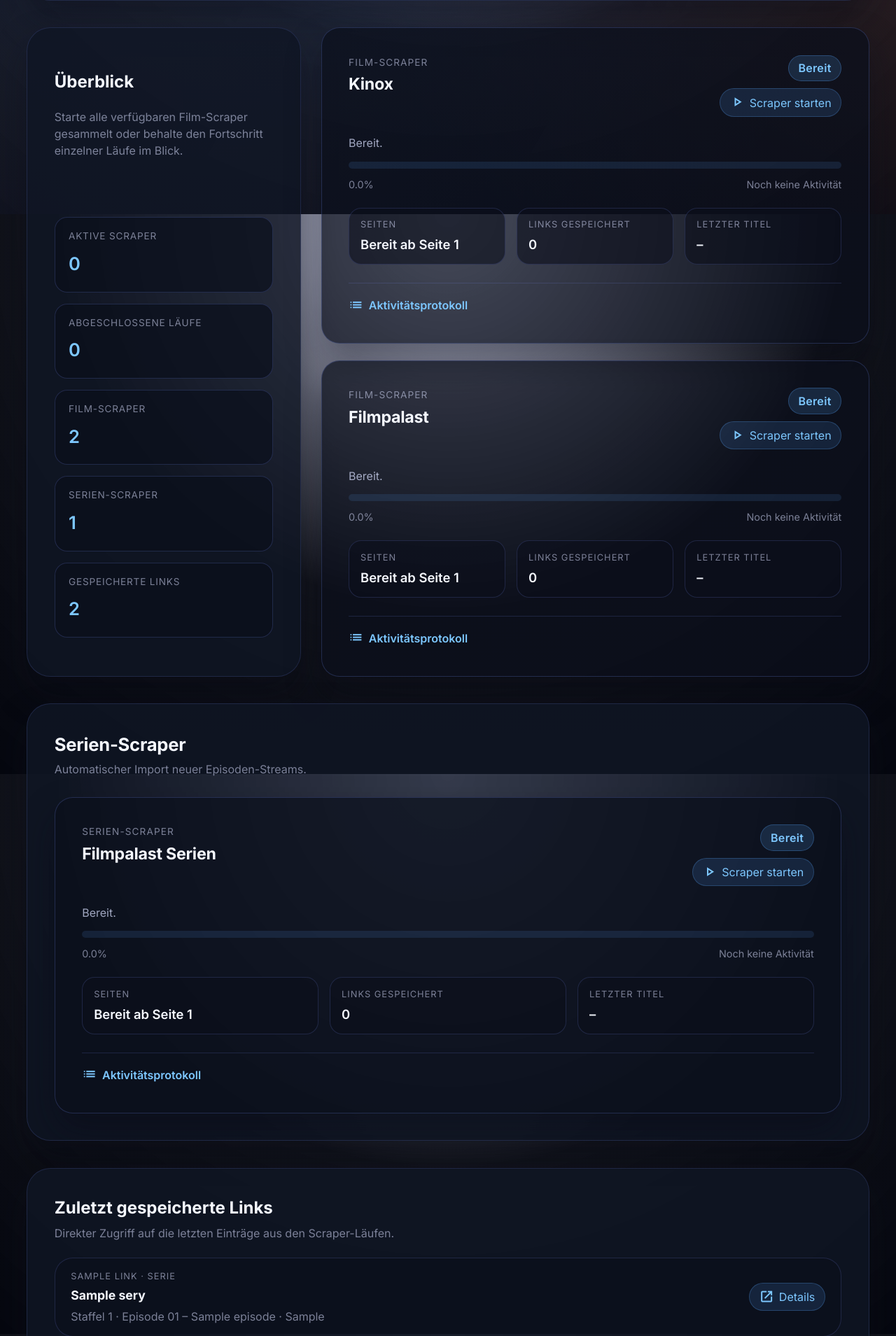
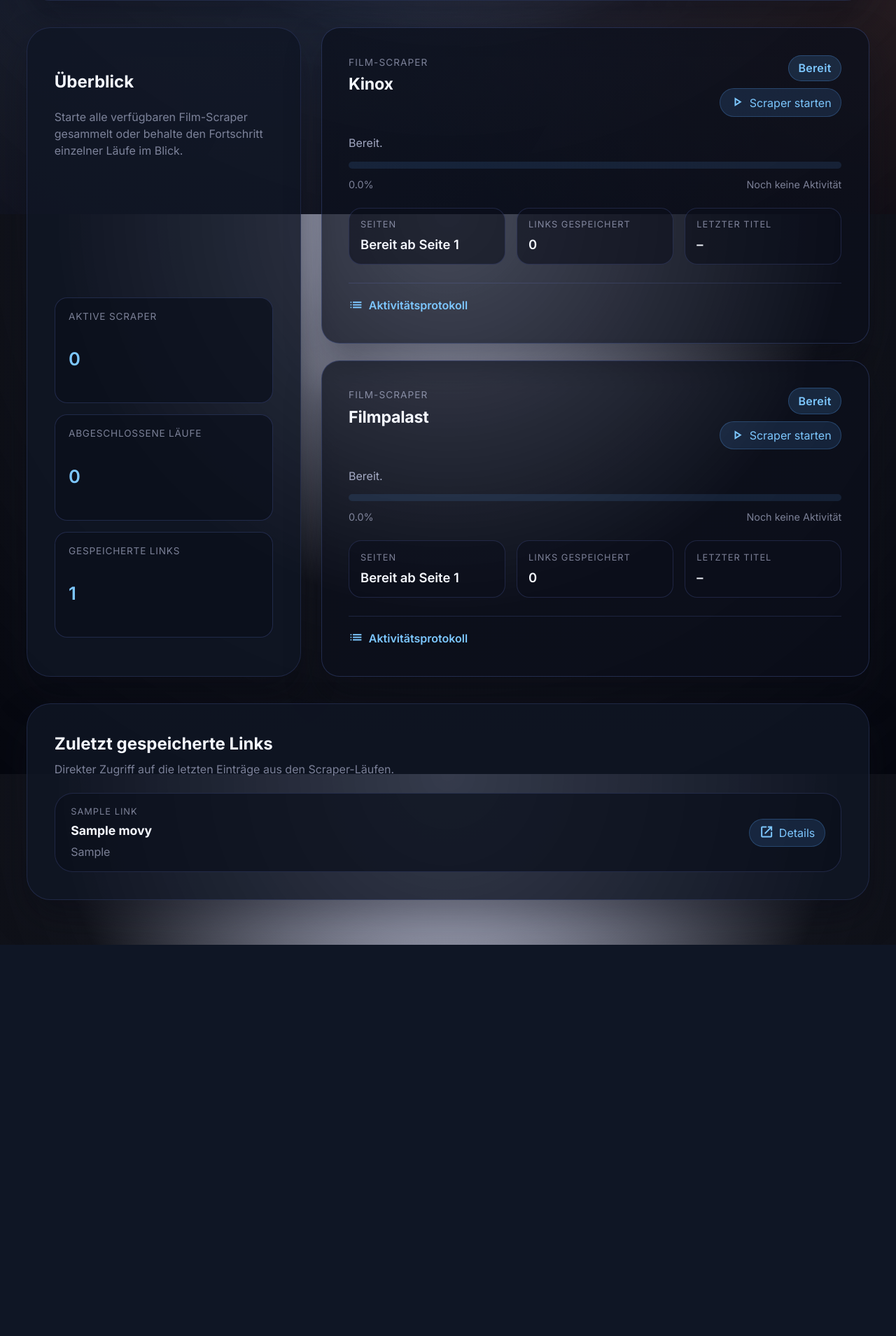
Before and after one commit to TimeLance89/Medusa2025, a Flask app: page /scraper in a window 1280 px wide. Shown: the part 494-2403 px from the top of the page at 70% size. After the commit the page ends 1844 px from the top, so only its background shows below. Run offline with Flask 3, Linux system fonts and the light colour scheme; tables that the repository leaves empty hold one stand-in row (values such as "Sample post").

Commit message:
Revert "Support series scraping in dashboard"

```diff
--- a/app.py
+++ b/app.py
@@ -2559,94 +2559,6 @@
     return results
 
 
-def fetch_recent_scraper_entries(limit: int = 25) -> list[dict[str, object]]:
-    """Return a combined list of recently stored movie and series links."""
-
-    movie_links = (
-        StreamingLink.query.options(selectinload(StreamingLink.movie))
-        .order_by(StreamingLink.id.desc())
-        .limit(limit)
-        .all()
-    )
-    episode_links = (
-        EpisodeStreamingLink.query.options(
-            selectinload(EpisodeStreamingLink.episode)
-            .selectinload(SeriesEpisode.season)
-            .selectinload(SeriesSeason.series)
-        )
-        .order_by(EpisodeStreamingLink.id.desc())
-        .limit(limit)
-        .all()
-    )
-    return _combine_scraper_entries(movie_links, episode_links, limit)
-
-
-def _combine_scraper_entries(
-    movie_links: list[StreamingLink],
-    episode_links: list[EpisodeStreamingLink],
-    limit: int,
-) -> list[dict[str, object]]:
-    entries: list[dict[str, object]] = []
-
-    for link in movie_links:
-        movie = link.movie
-        if not movie:
-            continue
-        entries.append(
-            {
-                "id": link.id,
-                "content_type": "movie",
-                "link": link,
-                "movie": movie,
-                "series": None,
-                "season": None,
-                "episode": None,
-                "movie_id": movie.id,
-                "series_id": None,
-                "season_number": None,
-                "episode_number": None,
-                "source_name": link.source_name,
-                "mirror_info": link.mirror_info,
-                "sort_key": (link.id or 0, 0),
-            }
-        )
-
-    for link in episode_links:
-        episode = link.episode
-        if not episode:
-            continue
-        season = episode.season
-        if not season:
-            continue
-        series = season.series
-        if not series:
-            continue
-        entries.append(
-            {
-                "id": link.id,
-                "content_type": "series",
-                "link": link,
-                "movie": None,
-                "series": series,
-                "season": season,
-                "episode": episode,
-                "movie_id": None,
-                "series_id": series.id,
-                "season_number": season.season_number,
-                "episode_number": episode.episode_number,
-                "episode_title": episode.name,
-                "source_name": link.source_name,
-                "mirror_info": link.mirror_info,
-                "sort_key": (link.id or 0, 1),
-            }
-        )
-
-    entries.sort(key=lambda entry: entry["sort_key"], reverse=True)
-    if limit:
-        entries = entries[:limit]
-    return entries
-
-
 def build_library_context() -> dict:
     valid_filter = movie_has_valid_streaming_link()
     base_movie_query = Movie.query.options(selectinload(Movie.genres)).filter(valid_filter)
@@ -2709,25 +2621,7 @@
     if recent_series:
         series_sections.append({"title": "Neu hinzugefügt", "items": recent_series})
 
-    scraped_movies = (
-        StreamingLink.query.options(selectinload(StreamingLink.movie))
-        .order_by(StreamingLink.id.desc())
-        .limit(25)
-        .all()
-    )
-    scraped_episode_links = (
-        EpisodeStreamingLink.query.options(
-            selectinload(EpisodeStreamingLink.episode)
-            .selectinload(SeriesEpisode.season)
-            .selectinload(SeriesSeason.series)
-        )
-        .order_by(EpisodeStreamingLink.id.desc())
-        .limit(25)
-        .all()
-    )
-    scraper_recent_entries = _combine_scraper_entries(
-        scraped_movies, scraped_episode_links, limit=25
-    )
+    scraped = StreamingLink.query.order_by(StreamingLink.id.desc()).limit(25).all()
 
     hero_movies: List[Movie] = []
 
@@ -2773,9 +2667,7 @@
         "categories": categories,
         "film_sections": film_sections,
         "series_sections": series_sections,
-        "scraped": scraped_movies,
-        "scraped_series": scraped_episode_links,
-        "scraper_recent_entries": scraper_recent_entries,
+        "scraped": scraped,
         "hero_movies": hero_movies,
         "now_playing_movies": now_playing_movies,
         "movie_library_stats": movie_library_stats,
@@ -2927,16 +2819,10 @@
     context = build_library_context()
     providers = SCRAPER_MANAGER.available_providers()
     context["scraper_providers"] = providers
-    categorized_providers = [
-        (provider, set(_get_scraper_categories(provider))) for provider in providers
-    ]
     context["movie_scraper_providers"] = [
-        provider for provider, categories in categorized_providers if "movies" in categories
-    ]
-    context["series_scraper_providers"] = [
         provider
-        for provider, categories in categorized_providers
-        if "series" in categories and "movies" not in categories
+        for provider in providers
+        if "movies" in _get_scraper_categories(provider)
     ]
     context["scraper_statuses"] = get_scraper_status()
     context["scraper_settings"] = {
@@ -2946,11 +2832,6 @@
         }
         for provider in providers
     }
-    recent_entries = context.get("scraper_recent_entries")
-    if recent_entries is None:
-        recent_entries = fetch_recent_scraper_entries()
-    context["scraper_recent_entries"] = recent_entries
-    context["scraper_recent_total"] = len(recent_entries)
     return render_template(
         "scraper.html",
         active_page="scraper",
--- a/scrapers/providers/filmpalast.py
+++ b/scrapers/providers/filmpalast.py
@@ -144,7 +144,6 @@
                     "series_title": episode_meta["series_title"],
                     "season": episode_meta["season"],
                     "episode": episode_meta["episode"],
-                    "episode_title": episode_meta.get("title"),
                 }
                 result = ScraperResult(
                     title=episode_meta["title"],
--- a/templates/scraper.html
+++ b/templates/scraper.html
@@ -139,9 +139,8 @@
     </section>
 {% endmacro %}
 
-{% set all_providers = scraper_providers if scraper_providers else movie_scraper_providers + series_scraper_providers %}
 {% set summary = namespace(running=0, completed=0) %}
-{% for provider in all_providers %}
+{% for provider in movie_scraper_providers %}
     {% set status = scraper_statuses.get(provider.name, {}) %}
     {% if status.get('running') %}
         {% set summary.running = summary.running + 1 %}
@@ -150,12 +149,8 @@
     {% endif %}
 {% endfor %}
 
-{% set recent_entries = scraper_recent_entries or [] %}
-{% set total_links_value = scraper_recent_total|default(None) %}
-{% set total_links = total_links_value if total_links_value is not none else recent_entries|length %}
-{% set total_providers = all_providers|length %}
-{% set total_movie_providers = movie_scraper_providers|length %}
-{% set total_series_providers = series_scraper_providers|length %}
+{% set total_links = scraped|length %}
+{% set total_providers = movie_scraper_providers|length %}
 
 <section class="surface page-header page-header--split">
     <div class="page-header__content">
@@ -163,10 +158,6 @@
         <p class="section-subtitle">Kompakter Überblick über alle Scraper-Läufe und zuletzt importierte Links.</p>
         <div class="page-header__stats">
             <span><strong>{{ total_providers }}</strong> aktive Anbieter</span>
-            <span><strong>{{ total_movie_providers }}</strong> Film-Scraper</span>
-            {% if total_series_providers %}
-            <span><strong>{{ total_series_providers }}</strong> Serien-Scraper</span>
-            {% endif %}
             <span><strong>{{ total_links }}</strong> gespeicherte Links</span>
         </div>
     </div>
@@ -199,14 +190,6 @@
                 <dd>{{ summary.completed }}</dd>
             </div>
             <div>
-                <dt>Film-Scraper</dt>
-                <dd>{{ total_movie_providers }}</dd>
-            </div>
-            <div>
-                <dt>Serien-Scraper</dt>
-                <dd>{{ total_series_providers }}</dd>
-            </div>
-            <div>
                 <dt>Gespeicherte Links</dt>
                 <dd>{{ total_links }}</dd>
             </div>
@@ -226,24 +209,6 @@
     </div>
 </section>
 
-{% if series_scraper_providers %}
-<section class="surface scraper-group">
-    <header class="section-head">
-        <div>
-            <h2>Serien-Scraper</h2>
-            <p class="section-subtitle">Automatischer Import neuer Episoden-Streams.</p>
-        </div>
-    </header>
-    <div class="scraper-panels">
-        {% for provider in series_scraper_providers %}
-            {% set status = scraper_statuses.get(provider.name, {}) %}
-            {% set settings = scraper_settings.get(provider.name, {}) %}
-            {{ render_scraper_panel(provider, status, settings, provider.name, 'Serien-Scraper', 'series') }}
-        {% endfor %}
-    </div>
-</section>
-{% endif %}
-
 <section class="surface scraper-results">
     <header class="scraper-results__header">
         <div>
@@ -252,79 +217,16 @@
         </div>
     </header>
 
-    {% if recent_entries %}
+    {% if scraped %}
     <ul class="scraper-results__list">
-        {% for entry in recent_entries %}
-            {% set is_series = entry.content_type == 'series' %}
-            {% set movie = entry.movie %}
-            {% set series = entry.series %}
-            {% set season_number = entry.season_number %}
-            {% set episode_number = entry.episode_number %}
-            {% set subtitle = '' %}
-            {% if is_series %}
-                {% if season_number is not none and episode_number is not none %}
-                    {% set subtitle = 'Staffel ' ~ season_number ~ ' · Episode ' ~ '%02d' % episode_number %}
-                {% elif season_number is not none %}
-                    {% set subtitle = 'Staffel ' ~ season_number %}
-                {% endif %}
-                {% if entry.episode_title %}
-                    {% if subtitle %}
-                        {% set subtitle = subtitle ~ ' – ' ~ entry.episode_title %}
-                    {% else %}
-                        {% set subtitle = entry.episode_title %}
-                    {% endif %}
-                {% endif %}
-                {% if entry.mirror_info %}
-                    {% if subtitle %}
-                        {% set subtitle = subtitle ~ ' · ' ~ entry.mirror_info %}
-                    {% else %}
-                        {% set subtitle = entry.mirror_info %}
-                    {% endif %}
-                {% endif %}
-            {% else %}
-                {% if entry.mirror_info %}
-                    {% set subtitle = entry.mirror_info %}
-                {% else %}
-                    {% set subtitle = 'Mirror' %}
-                {% endif %}
-            {% endif %}
-            <li
-                class="scraper-result"
-                role="button"
-                tabindex="0"
-                data-content-type="{{ entry.content_type }}"
-                {% if is_series and series %}
-                    data-series-id="{{ series.id }}"
-                {% elif movie %}
-                    data-movie-id="{{ movie.id }}"
-                {% endif %}
-            >
+        {% for link in scraped %}
+            <li class="scraper-result" data-movie-id="{{ link.movie.id }}" role="button" tabindex="0">
                 <div class="scraper-result__meta">
-                    <span class="scraper-result__source">
-                        {{ entry.source_name }} · {{ 'Serie' if is_series else 'Film' }}
-                    </span>
-                    <h4>
-                        {% if is_series and series %}
-                            {{ series.name }}
-                        {% elif movie %}
-                            {{ movie.title }}
-                        {% else %}
-                            Unbekannter Titel
-                        {% endif %}
-                    </h4>
-                    {% if subtitle %}
-                        <p>{{ subtitle }}</p>
-                    {% endif %}
+                    <span class="scraper-result__source">{{ link.source_name }}</span>
+                    <h4>{{ link.movie.title }}</h4>
+                    <p>{{ link.mirror_info or 'Mirror' }}</p>
                 </div>
-                <button
-                    type="button"
-                    class="chip view-detail"
-                    {% if is_series and series %}
-                        data-series-id="{{ series.id }}"
-                    {% elif movie %}
-                        data-movie-id="{{ movie.id }}"
-                    {% endif %}
-                >
+                <button type="button" class="chip view-detail" data-movie-id="{{ link.movie.id }}">
                     <span class="material-symbols-outlined" aria-hidden="true">open_in_new</span>
                     <span>Details</span>
                 </button>
--- a/templates/start.html
+++ b/templates/start.html
@@ -167,12 +167,11 @@
 </section>
 {% endif %}
 
-{% set total_scraped_links = (scraped|length) + (scraped_series|length if scraped_series is defined else 0) %}
 {% set library_stats = [
     {'icon': 'collections_bookmark', 'label': 'Bibliothekstitel', 'value': total_movies, 'detail': 'Alle verfügbaren Filme & Serien in Medusa'},
     {'icon': 'auto_awesome', 'label': 'Beliebte Favoriten', 'value': popular_movies|length, 'detail': 'Top bewertete Inhalte aus deiner Sammlung'},
     {'icon': 'new_releases', 'label': 'Neu hinzugefügt', 'value': recent_movies|length, 'detail': 'Frisch synchronisierte Filme der letzten Zeit'},
-    {'icon': 'link', 'label': 'Streaming-Links aktiv', 'value': total_scraped_links, 'detail': 'Direkte Quellen aus deinen Scraper-Integrationen'}
+    {'icon': 'link', 'label': 'Streaming-Links aktiv', 'value': scraped|length, 'detail': 'Direkte Quellen aus deinen Scraper-Integrationen'}
 ] %}
 <section class="surface library-overview">
     <header class="section-head">
```
